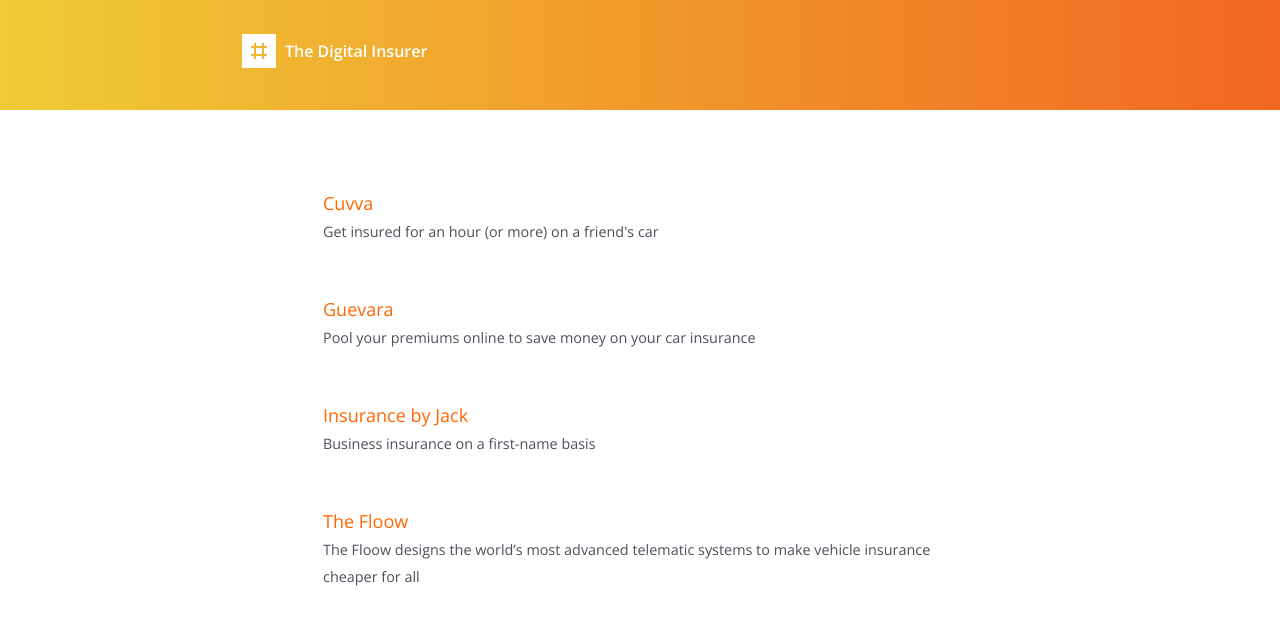
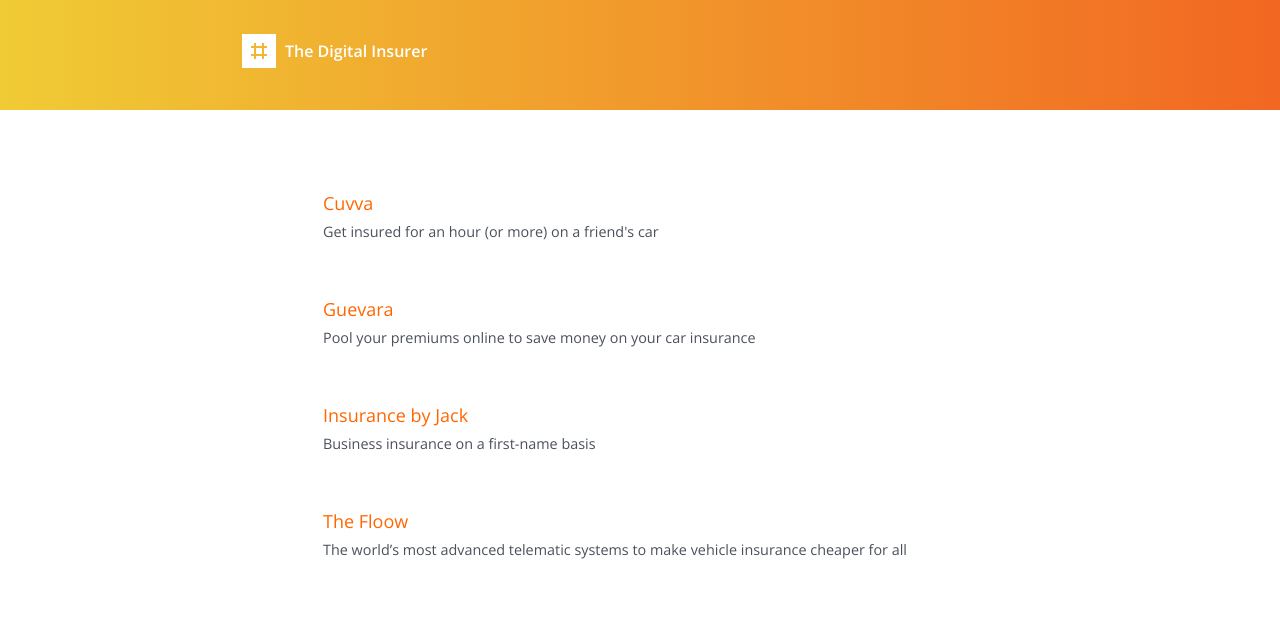
Before and after one commit to ashleybaxter/thedigitalinsurer, a Jekyll site: the page built from index.html, in a window 1280 px wide. Shown: the top 625 px of the page. Built offline with Jekyll 4.4.1, drawn with Linux system fonts in a browser that asks for light colours.

Commit message:
Changed The Floow tagline

```diff
--- a/_data/companies.yml
+++ b/_data/companies.yml
@@ -15,4 +15,4 @@
 
 - name: The Floow
   url: http://www.thefloow.com/
-  tagline: The Floow designs the world’s most advanced telematic systems to make vehicle insurance cheaper for all
+  tagline: The world’s most advanced telematic systems to make vehicle insurance cheaper for all
```
